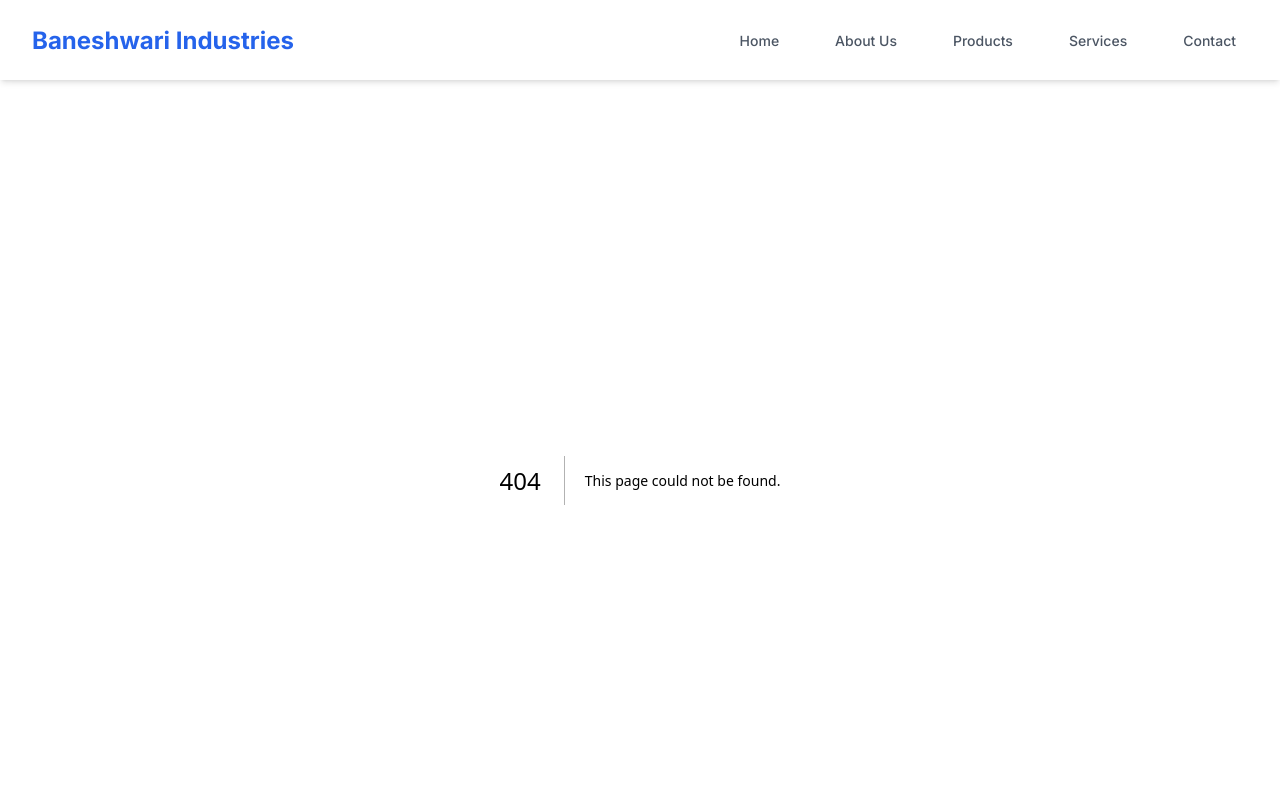
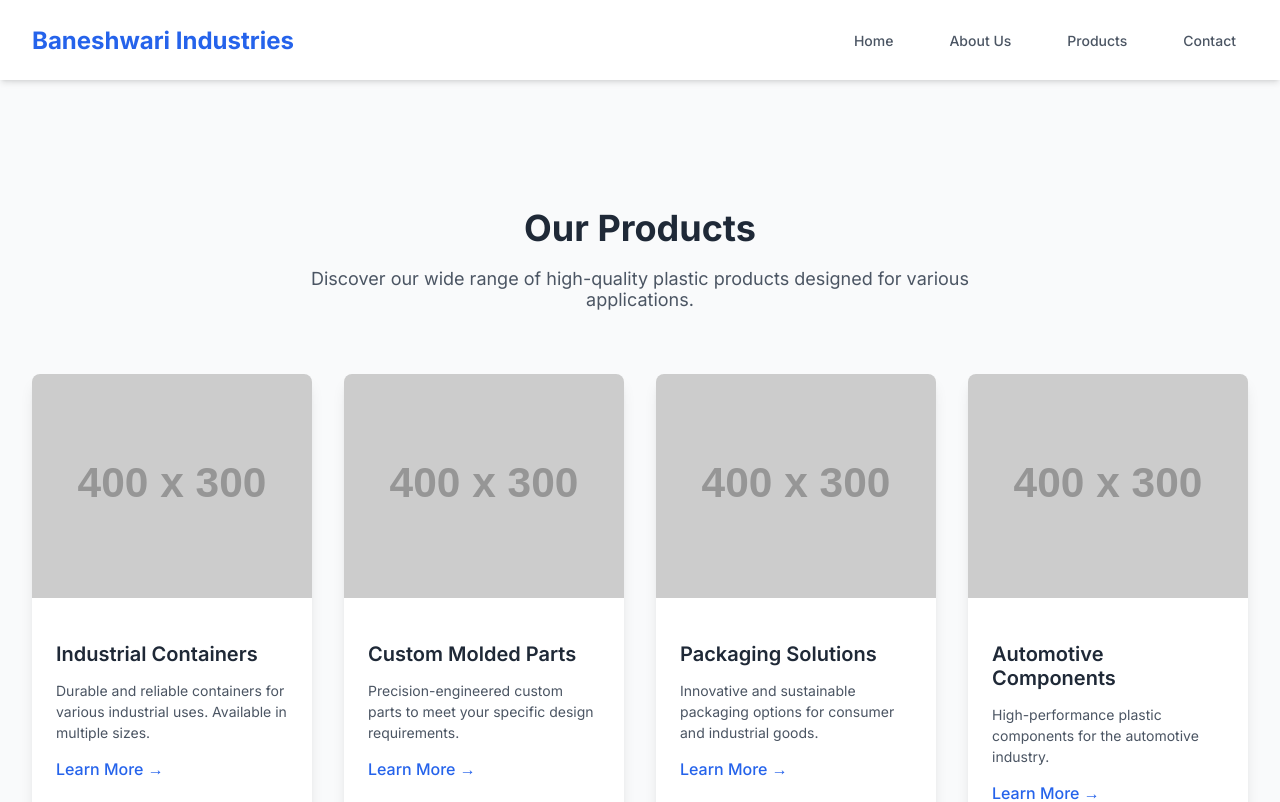
Before and after one commit to malviyakarishma/Industry-web-app, a Next.js app: page /products in a window 1280 px wide. Before the commit this address had no page. Shown: the top 802 px of the page. Built offline with nearby package versions, Linux system fonts and the light colour scheme.

Commit message:
Nav bar change

```diff
--- /dev/null
+++ b/src/app/products/page.js
@@ -0,0 +1,13 @@
+// src/app/products/page.js
+import React from 'react';
+import ProductsSection from '@/components/ProductsSection/ProductsSection';
+
+const ProductsPage = () => {
+  return (
+    <main>
+      <ProductsSection />
+    </main>
+  );
+};
+
+export default ProductsPage;
--- a/src/components/Header/Header.js
+++ b/src/components/Header/Header.js
@@ -50,10 +50,9 @@ const Header = () => {
   }, [isMobileMenuOpen]); // Re-run if mobile menu state changes to update links
 
   const navItems = [
-    { href: '#home', label: 'Home' },
+    { href: '/', label: 'Home' },
     { href: '/about', label: 'About Us' },
-    { href: '#products', label: 'Products' },
-    { href: '#services', label: 'Services' },
+    { href: '/products', label: 'Products' },
     { href: '/contact', label: 'Contact' },
   ];
 
```
